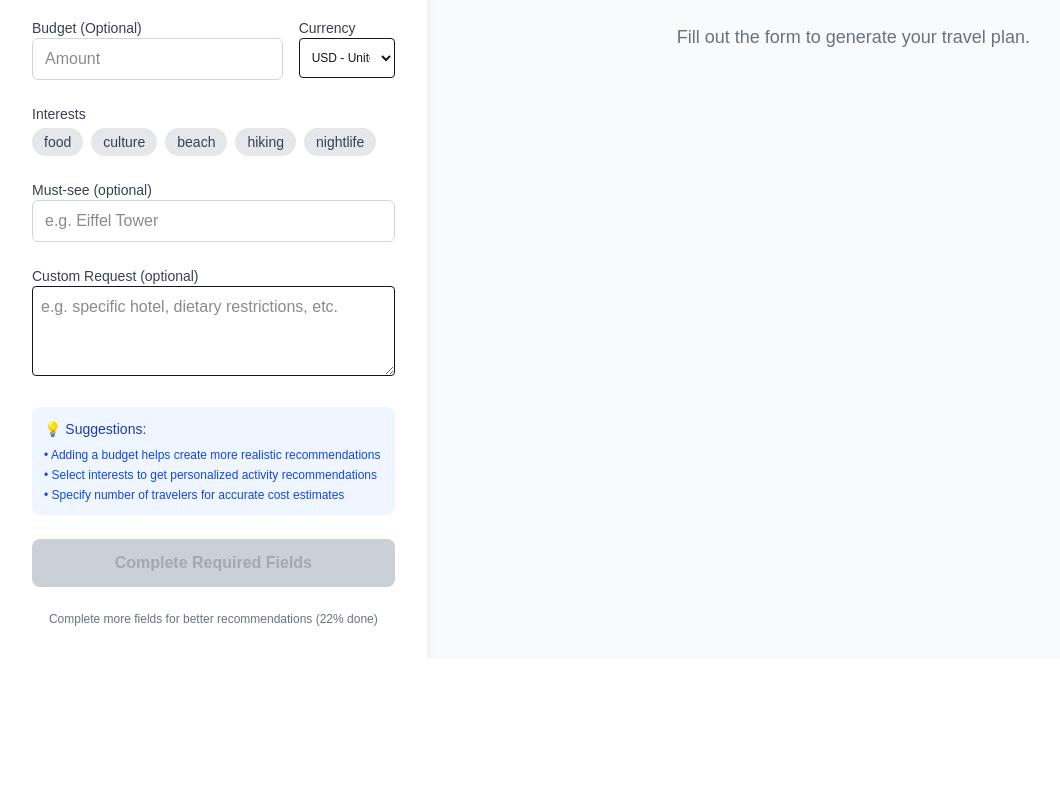
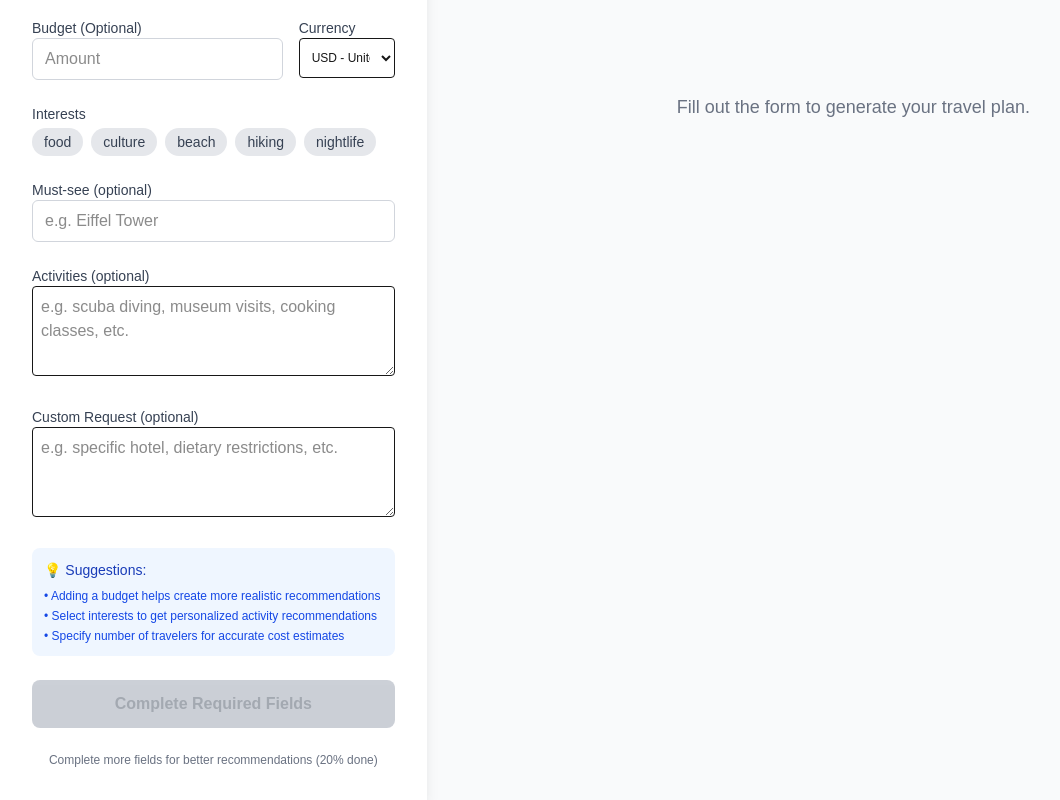
Before and after one commit to anhquan200902/travelplanai, a Next.js app: page / in a window 1280 px wide. Shown: the part 586-1386 px from the top of the page, without its empty margins (0-1060 px from the left). Before the commit the page ends 1245 px from the top, so only its background shows below. Built offline with nearby package versions, Linux system fonts and the light colour scheme; what @react-pdf/renderer would draw is missing.

Commit message:
feat: added activities requests

```diff
--- a/src/app/api/generate/route.ts
+++ b/src/app/api/generate/route.ts
@@ -178,6 +178,7 @@ export async function POST(req: NextRequest) {
       interests,
       mustSee,
       customRequest,
+      activities,
       from,
     } = body;
 
@@ -196,7 +197,8 @@ export async function POST(req: NextRequest) {
       mustSee || "",
       customRequest || "",
       numberOfPeople,
-      from
+      from,
+      activities || ""
     );
 
     // Call AI API with fallback logic
--- a/src/app/page.tsx
+++ b/src/app/page.tsx
@@ -30,6 +30,7 @@ export default function GeneratePage() {
     interests: [] as string[],
     mustSee: "",
     customRequest: "",
+    activities: "",
   });
   const [result, setResult] = useState<TripResponse | null>(null);
   const [formCompleteness, setFormCompleteness] = useState<{
@@ -263,6 +264,21 @@ export default function GeneratePage() {
               placeholder="e.g. Eiffel Tower"
               value={form.mustSee}
               onChange={(e) => setForm({ ...form, mustSee: e.target.value })}
+            />
+          </div>
+
+          <div>
+            <label className="block text-sm font-medium text-gray-700">
+              Activities (optional)
+            </label>
+            <textarea
+              placeholder="e.g. scuba diving, museum visits, cooking classes, etc."
+              value={form.activities}
+              onChange={(e) =>
+                setForm({ ...form, activities: e.target.value })
+              }
+              className="w-full border rounded p-2"
+              rows={3}
             />
           </div>
 
--- a/src/lib/prompt.ts
+++ b/src/lib/prompt.ts
@@ -7,7 +7,8 @@ export const buildPrompt = (
   mustSee: string,
   customRequest: string,
   numberOfPeople: string,
-  startDate?: string
+  startDate?: string,
+  activities?: string
 ) => {
   // Calculate dates for the itinerary
   const dates = [];
@@ -53,6 +54,7 @@ Requirements:
 - Start date: ${startDate || 'flexible'}
 - Interests: ${interests.join(", ") || "general sightseeing"}
 - Must-see: ${mustSee || "none specified"}
+- Preferred activities: ${activities || "none specified"}
 - Special requests: ${customRequest || "none"}
 
 Rules:
--- a/src/lib/validation.ts
+++ b/src/lib/validation.ts
@@ -169,7 +169,7 @@ export function validateFormCompleteness(body: FormState): {
   suggestions: string[];
 } {
   const requiredFields = ['destination'];
-  const optionalFields = ['numberOfPeople', 'budgetAmount', 'budgetCurrency', 'interests', 'mustSee', 'customRequest'];
+  const optionalFields = ['numberOfPeople', 'budgetAmount', 'budgetCurrency', 'interests', 'mustSee', 'customRequest', 'activities'];
   const dateFields = ['from', 'to'];
 
   const missingFields: string[] = [];
--- a/src/types/index.ts
+++ b/src/types/index.ts
@@ -50,6 +50,7 @@ export interface FormState {
   interests: string[];
   mustSee: string;
   customRequest: string;
+  activities: string;
   duration?: number;
 }
 
```
